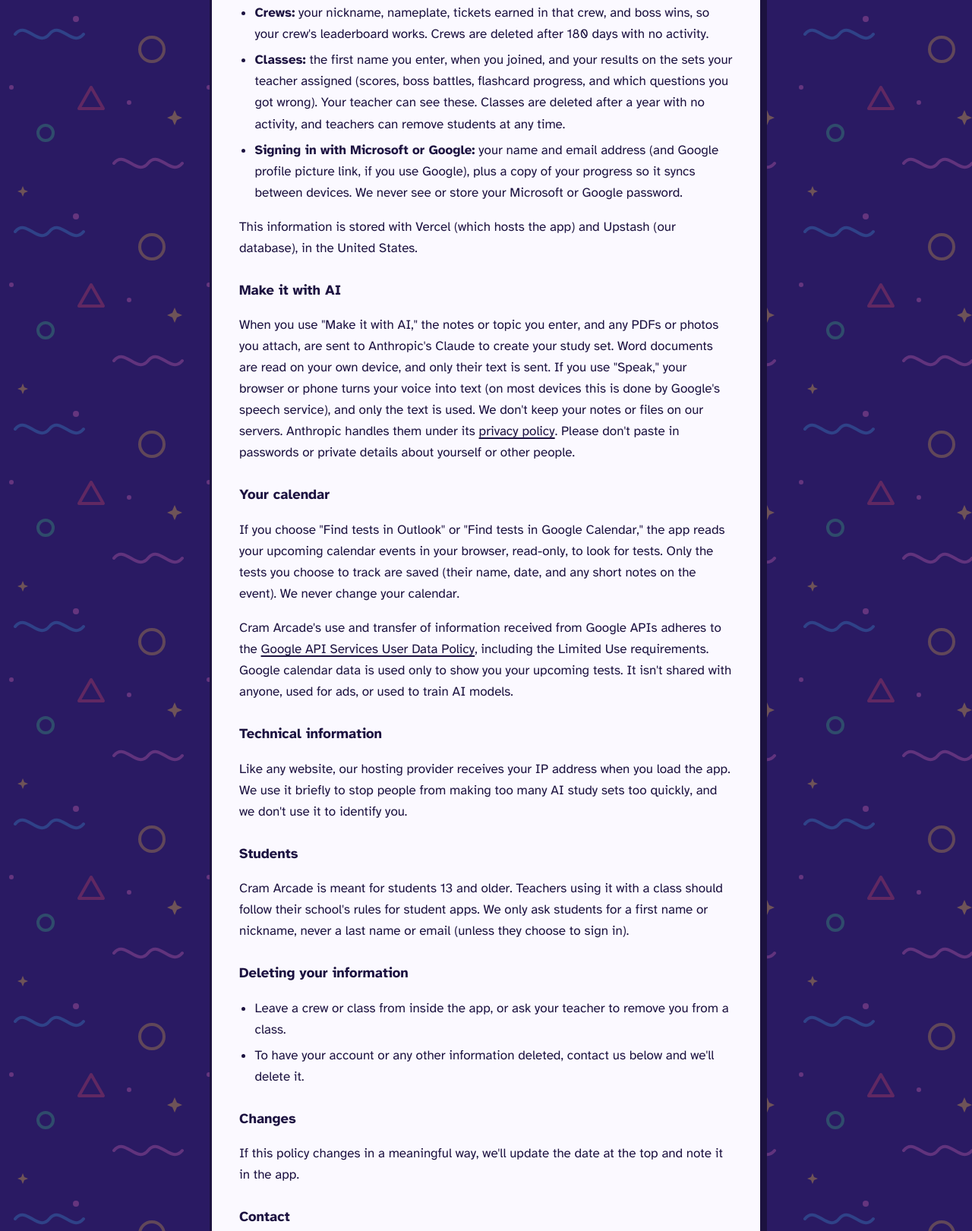
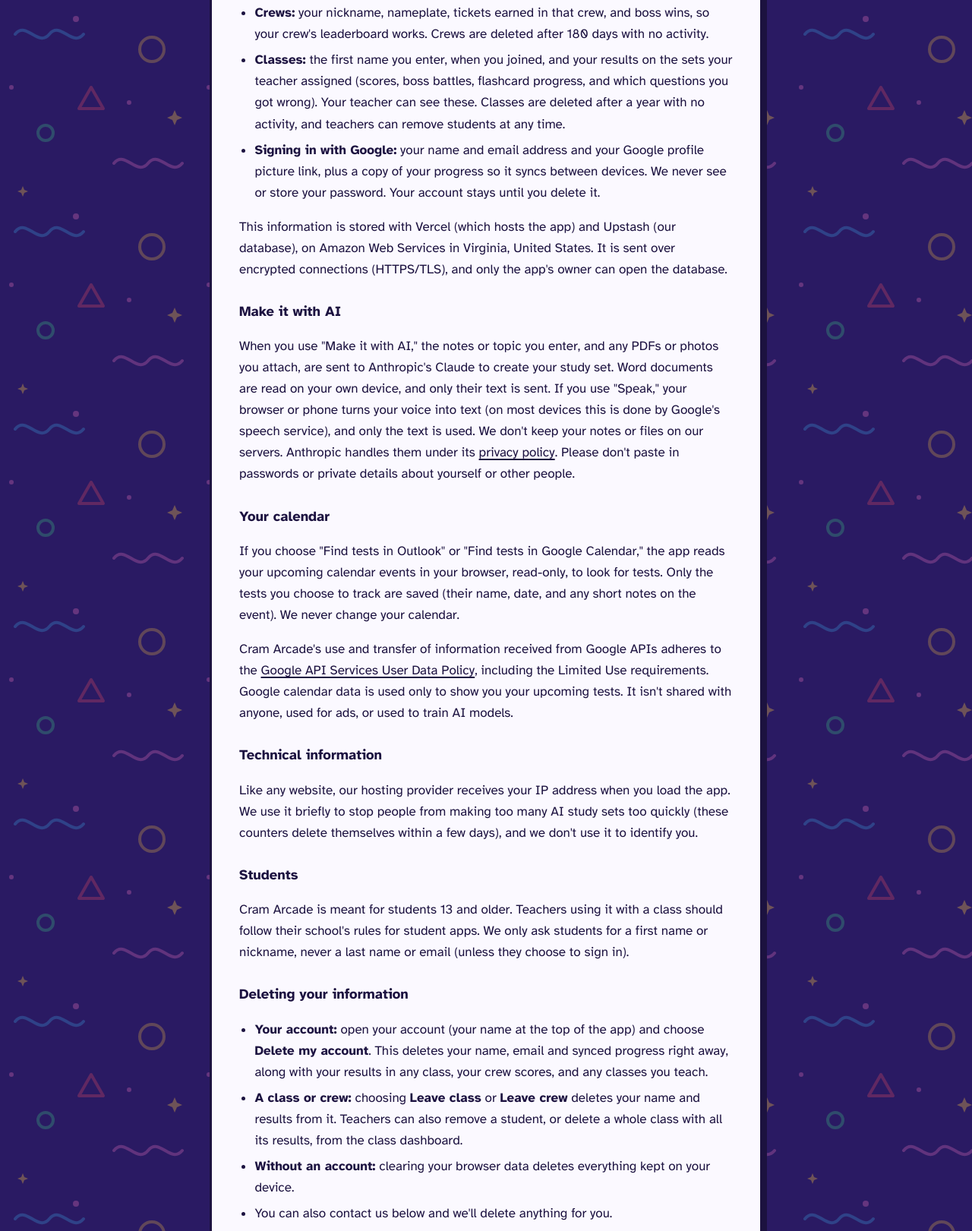
Before and after one commit to Shashr/cram-arcade, a website: page privacy.html in a window 1280 px wide. Shown: the part 515-2136 px from the top of the page at 76% size. Drawn offline with Linux system fonts and the light colour scheme.

Commit message:
Privacy policy: self-serve deletion, database location, encryption
Co-Authored-By: Claude Opus 5.5 <noreply@anthropic.com>
Claude-Session: https://claude.ai/code/session_01ECA7ZfWgs3spnAR4dedoz8

```diff
--- a/privacy.html
+++ b/privacy.html
@@ -17,7 +17,7 @@
     <a class="doc-back" href="/">‹ Back to Cram Arcade</a>
     <article class="panel doc">
       <h1>Privacy Policy</h1>
-      <p class="doc-date">Last updated November 4, 2026</p>
+      <p class="doc-date">Last updated November 18, 2026</p>
 
       <p>Cram Arcade is a free study app made by Shashank J Reddy. It's built to collect as little about you as possible. There are no ads, we don't sell or rent anyone's information, and we don't use tracking cookies.</p>
 
@@ -28,9 +28,9 @@
       <ul>
         <li><strong>Crews:</strong> your nickname, nameplate, tickets earned in that crew, and boss wins, so your crew's leaderboard works. Crews are deleted after 180 days with no activity.</li>
         <li><strong>Classes:</strong> the first name you enter, when you joined, and your results on the sets your teacher assigned (scores, boss battles, flashcard progress, and which questions you got wrong). Your teacher can see these. Classes are deleted after a year with no activity, and teachers can remove students at any time.</li>
-        <li><strong>Signing in with Microsoft or Google:</strong> your name and email address (and Google profile picture link, if you use Google), plus a copy of your progress so it syncs between devices. We never see or store your Microsoft or Google password.</li>
+        <li><strong>Signing in with Google:</strong> your name and email address and your Google profile picture link, plus a copy of your progress so it syncs between devices. We never see or store your password. Your account stays until you delete it.</li>
       </ul>
-      <p>This information is stored with Vercel (which hosts the app) and Upstash (our database), in the United States.</p>
+      <p>This information is stored with Vercel (which hosts the app) and Upstash (our database), on Amazon Web Services in Virginia, United States. It is sent over encrypted connections (HTTPS/TLS), and only the app's owner can open the database.</p>
 
       <h2>Make it with AI</h2>
       <p>When you use "Make it with AI," the notes or topic you enter, and any PDFs or photos you attach, are sent to Anthropic's Claude to create your study set. Word documents are read on your own device, and only their text is sent. If you use "Speak," your browser or phone turns your voice into text (on most devices this is done by Google's speech service), and only the text is used. We don't keep your notes or files on our servers. Anthropic handles them under its <a href="https://www.anthropic.com/legal/privacy" rel="noopener">privacy policy</a>. Please don't paste in passwords or private details about yourself or other people.</p>
@@ -40,15 +40,17 @@
       <p>Cram Arcade's use and transfer of information received from Google APIs adheres to the <a href="https://developers.google.com/terms/api-services-user-data-policy" rel="noopener">Google API Services User Data Policy</a>, including the Limited Use requirements. Google calendar data is used only to show you your upcoming tests. It isn't shared with anyone, used for ads, or used to train AI models.</p>
 
       <h2>Technical information</h2>
-      <p>Like any website, our hosting provider receives your IP address when you load the app. We use it briefly to stop people from making too many AI study sets too quickly, and we don't use it to identify you.</p>
+      <p>Like any website, our hosting provider receives your IP address when you load the app. We use it briefly to stop people from making too many AI study sets too quickly (these counters delete themselves within a few days), and we don't use it to identify you.</p>
 
       <h2>Students</h2>
       <p>Cram Arcade is meant for students 13 and older. Teachers using it with a class should follow their school's rules for student apps. We only ask students for a first name or nickname, never a last name or email (unless they choose to sign in).</p>
 
       <h2>Deleting your information</h2>
       <ul>
-        <li>Leave a crew or class from inside the app, or ask your teacher to remove you from a class.</li>
-        <li>To have your account or any other information deleted, contact us below and we'll delete it.</li>
+        <li><strong>Your account:</strong> open your account (your name at the top of the app) and choose <strong>Delete my account</strong>. This deletes your name, email and synced progress right away, along with your results in any class, your crew scores, and any classes you teach.</li>
+        <li><strong>A class or crew:</strong> choosing <strong>Leave class</strong> or <strong>Leave crew</strong> deletes your name and results from it. Teachers can also remove a student, or delete a whole class with all its results, from the class dashboard.</li>
+        <li><strong>Without an account:</strong> clearing your browser data deletes everything kept on your device.</li>
+        <li>You can also contact us below and we'll delete anything for you.</li>
       </ul>
 
       <h2>Changes</h2>
```
